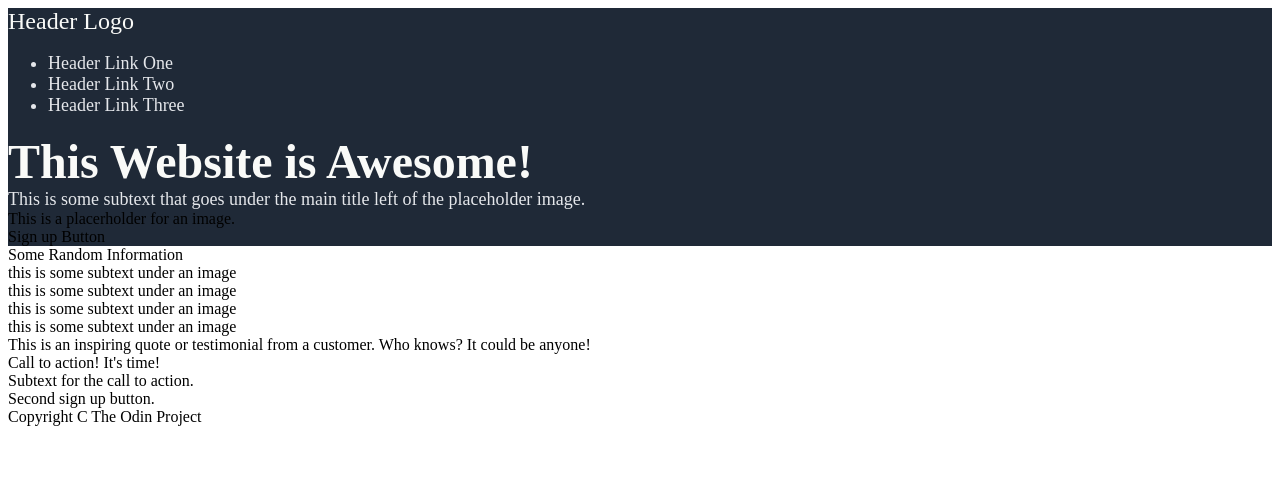
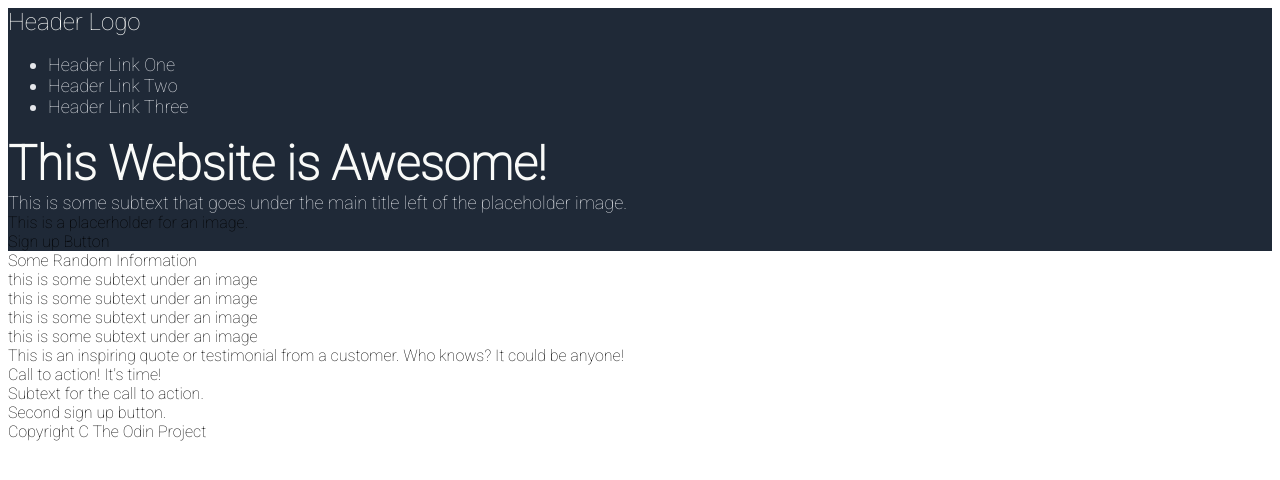
Before and after one commit to Will68WDev/TOP-Landing-Page, a plain HTML site: page index.html in a window 1280 px wide. Drawn offline with Linux system fonts and the light colour scheme.

Commit message:
imported roboto font and added flexbox to header.

```diff
--- a/index.html
+++ b/index.html
@@ -6,6 +6,9 @@
     <meta name="viewport" content="width=device-width, initial-scale=1.0">
     <title>Landing Page</title>
     <link rel="stylesheet" href="style.css">
+    <style>
+        @import url('https://fonts.googleapis.com/css2?family=Roboto:wght@100&display=swap');
+    </style>
 </head>
 <body>
     <div class="header">
--- a/style.css
+++ b/style.css
@@ -1,3 +1,9 @@
+body {
+    font-family: 'Roboto', sans-serif;
+    display: flex;
+    flex-direction: column;
+}
+
 .header {
     background-color: #1F2937;
 }
```
